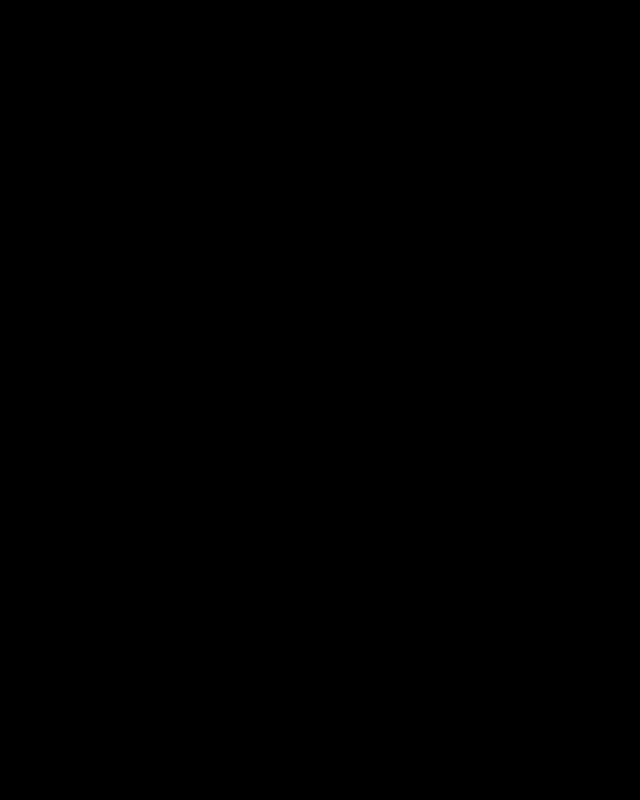
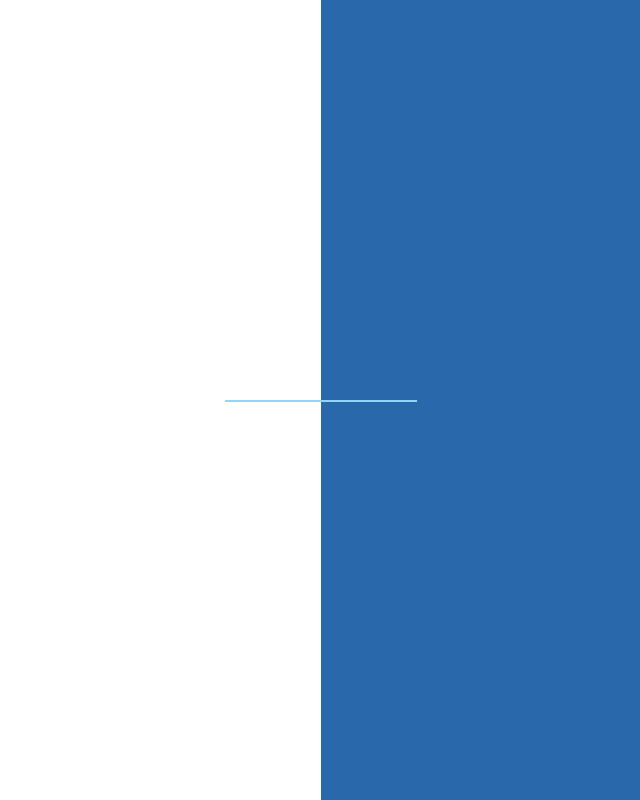
Before and after one commit to LeszekSynowiec/recruTask, a plain HTML site: page index.html in a window 1280 px wide. Shown: the whole page, without its empty margins (575-1215 px from the left). Drawn offline with Linux system fonts and the light colour scheme.

Commit message:
add styles

```diff
--- a/style.css
+++ b/style.css
@@ -1,3 +1,28 @@
+
 body{
-    background-color: black;
+    margin: 0;
 }
+.wrapper{
+    height: 100vh;
+    width: 100%;
+    display: flex;
+}
+
+.left-side{
+    width: 70%;
+}
+
+.right-side{
+    width: 30%;
+    background-color: rgb(41,104,170);
+}
+
+.line{
+    background-color: rgb(146,213,246);
+    position: absolute;
+    height: 2px;
+    top: 50%;
+    left: 70%;
+    width: 15%;
+    transform: translateX(-50%);
+}
```
